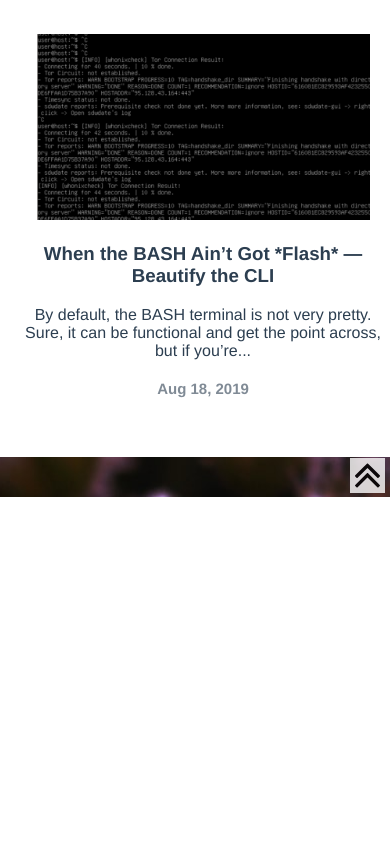
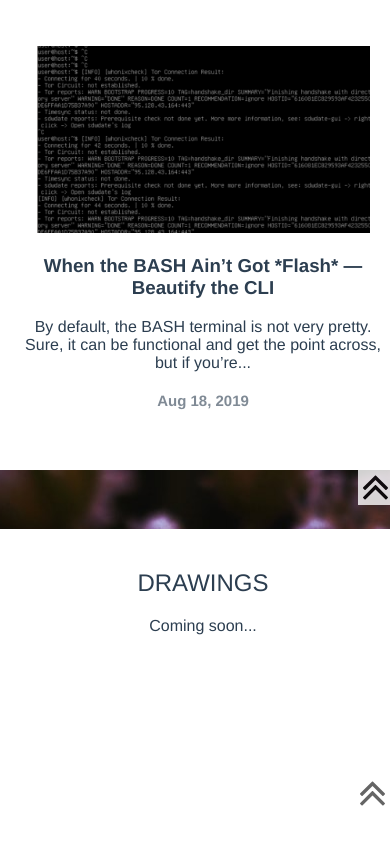
Before and after one commit to catherine-o/portfolio-site, a Vue app: page / in a window 390 px wide. Shown: the part 3599-4443 px from the top of the page. Before the commit the page ends 4096 px from the top, so only its background shows below. Built offline with nearby package versions, Linux system fonts and the light colour scheme.

Commit message:
renders Drawing section and enables scrollTo

```diff
--- a/src/components/About.vue
+++ b/src/components/About.vue
@@ -13,7 +13,7 @@
                 <span> - </span>
                 <span class='section' @click="scrollToWritings">WRITINGS</span>
                 <span> - </span>
-                <span class='section'>DRAWINGS</span>
+                <span class='section' @click="scrollToDrawings">DRAWINGS</span>
                 <span> - </span>
                 <span class='section'>CONTACT</span>
             </nav>
@@ -39,6 +39,16 @@ export default {
             let writingsOffset = 135
             let writingsPosition = writings.getBoundingClientRect().top
             let offsetPosition = writingsPosition - writingsOffset
+            window.scrollTo({
+                top: offsetPosition,
+                behavior: 'smooth'
+            })
+        },
+        scrollToDrawings() {
+            let drawings = document.querySelector('.drawings')
+            let drawingsOffset = 105
+            let drawingsPosition = drawings.getBoundingClientRect().top
+            let offsetPosition = drawingsPosition - drawingsOffset
             window.scrollTo({
                 top: offsetPosition,
                 behavior: 'smooth'
--- /dev/null
+++ b/src/components/Drawings.vue
@@ -0,0 +1,37 @@
+<template>
+    <div class='drawings'>
+        <h2>DRAWINGS</h2>
+        <p>Coming soon...</p>
+        <img class='arrows' @click='scrollToTop' src='../assets/icons/uparrows.svg' alt='Page Up'>
+    </div>
+</template>
+
+<script>
+export default {
+    methods: {
+        scrollToTop() {
+            window.scrollTo({ top: 0, behavior: 'smooth' })
+        }
+    }
+}
+</script>
+
+<style lang="scss">
+.drawings {
+    padding: 5%;
+    height: 73vh;
+    .arrows {
+        width: 25px;
+        opacity: 60%;
+        position: relative;
+        left: 46%;
+        margin-top: 35%;
+        @media screen and (min-width: 1000px) {
+            left: 49%;
+        }
+    }
+    .arrows:hover {
+        opacity: 90%;;
+    }
+}
+</style>
--- a/src/components/Projects.vue
+++ b/src/components/Projects.vue
@@ -110,7 +110,7 @@ export default {
 
 <style lang="scss">
 .projects {
-    padding: 0 10% 30px;
+    padding: 0 30px 30px 30px;
     @media screen and (min-height: 1000px) {
         margin-top: 120px;
     }
@@ -157,8 +157,8 @@ export default {
         width: 25px;
         opacity: 60%;
         position: relative;
-        top: 70%;
-        left: 50%;
+        top: 60%;
+        left: 45%;
     }
     .arrows:hover {
         opacity: 90%;;
--- a/src/components/Writings.vue
+++ b/src/components/Writings.vue
@@ -65,7 +65,7 @@ export default {
     width: 100%;
     padding-top: 5%;
     @media screen and (min-width: 1420px) {
-        padding-top: 2%;
+        padding: 2% 0;
         height: 85vh;
     }
     h2 {
@@ -121,8 +121,11 @@ export default {
         width: 25px;
         opacity: 80%;
         position: relative;
-        left: 40%;
-        margin-top: -20px;
+        left: 42%;
+        margin: -20px 0 20px 0;
+        @media screen and (min-width: 1000px) {
+            left: 44%;
+        }
     }
     .arrows:hover {
         opacity: 90%;;
--- a/src/views/Home.vue
+++ b/src/views/Home.vue
@@ -15,6 +15,7 @@
                 <About />
                 <Projects />
                 <Writings />
+                <Drawings />
             </div>
         </div>
     </div>
@@ -24,11 +25,13 @@
 import About from '@/components/About'
 import Projects from '@/components/Projects'
 import Writings from '@/components/Writings'
+import Drawings from '@/components/Drawings'
 export default {
     components: {
         About,
         Projects,
-        Writings
+        Writings,
+        Drawings
     },
     methods: {
         openLinkedIn() {
```
